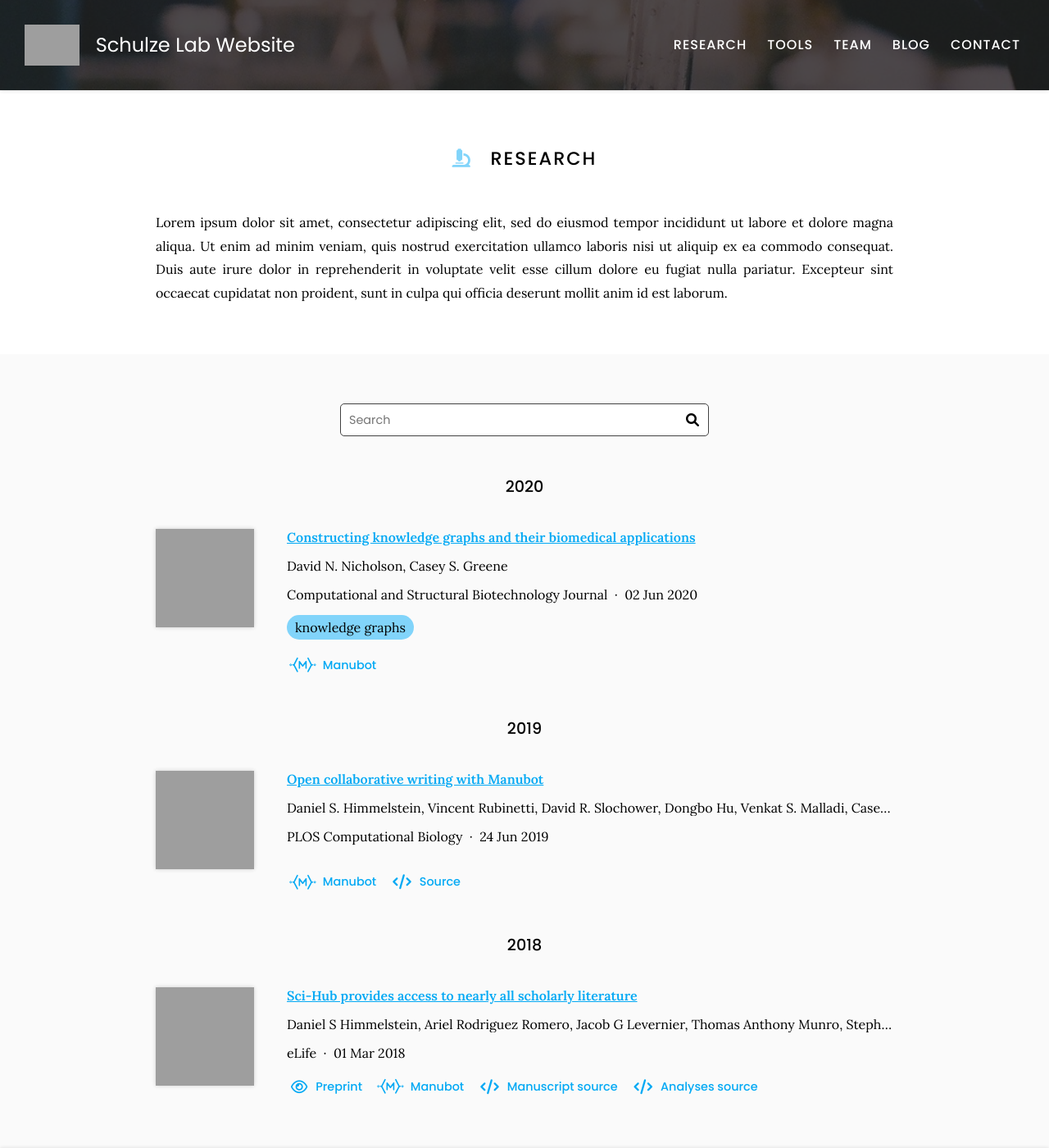
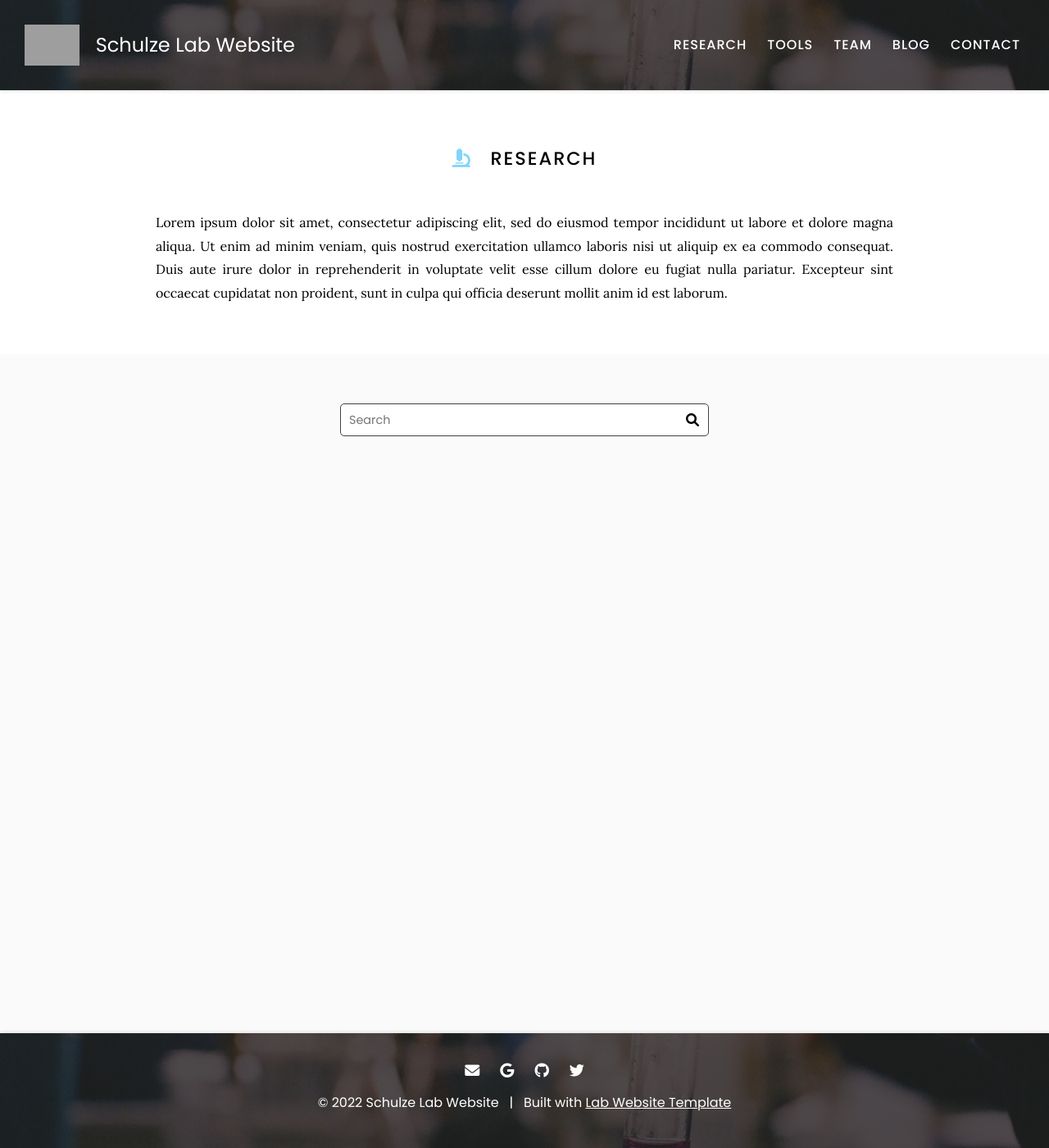
Before and after one commit to Schulze-lab/Schulze-lab-website, a Jekyll site: the page built from research/index.md, in a window 1280 px wide and 1400 px high. Shown: the whole window at 82% size. Built offline with Jekyll 4.4.1, drawn with Linux system fonts in a browser that asks for light colours; grey boxes are pictures that could not be loaded.

Commit message:
citations

```diff
--- a/_data/citations.yaml
+++ b/_data/citations.yaml
@@ -1,67 +1 @@
 # DO NOT EDIT, GENERATED AUTOMATICALLY FROM SOURCES.YAML (AND ELSEWHERE)
-# See https://github.com/greenelab/lab-website-template/wiki/Citations
-
-- id: doi:10.1016/j.csbj.2020.05.017
-  title: Constructing knowledge graphs and their biomedical applications
-  authors:
-  - David N. Nicholson
-  - Casey S. Greene
-  publisher: Computational and Structural Biotechnology Journal
-  date: '2020-06-02'
-  link: https://doi.org/gg7m48
-  image: https://ars.els-cdn.com/content/image/1-s2.0-S2001037020302804-gr1.jpg
-  extra-links:
-  - type: manubot
-    link: https://greenelab.github.io/knowledge-graph-review/
-  tags:
-  - knowledge graphs
-  _cache: 371e391cc663116136dc43f4c93ebdc2998f52a3abd67c7add918c3b9f4f98d9
-- id: doi:10.1371/journal.pcbi.1007128
-  title: Open collaborative writing with Manubot
-  authors:
-  - Daniel S. Himmelstein
-  - Vincent Rubinetti
-  - David R. Slochower
-  - Dongbo Hu
-  - Venkat S. Malladi
-  - Casey S. Greene
-  - Anthony Gitter
-  publisher: PLOS Computational Biology
-  date: '2019-06-24'
-  link: https://doi.org/c7np
-  image: https://journals.plos.org/ploscompbiol/article/figure/image?size=inline&id=info:doi/10.1371/journal.pcbi.1007128.g001&rev=2
-  repo: greenelab/meta-review
-  extra-links:
-  - type: manubot
-    link: https://greenelab.github.io/meta-review/
-  - type: source
-    link: https://github.com/greenelab/meta-review
-  - type: website
-    link: http://manubot.org/
-  _cache: 9b4d326347b4c43474de520edff579266c3c490e1baf4a2074ea151d6c90e318
-- id: doi:10.7554/eLife.32822
-  title: Sci-Hub provides access to nearly all scholarly literature
-  authors:
-  - Daniel S Himmelstein
-  - Ariel Rodriguez Romero
-  - Jacob G Levernier
-  - Thomas Anthony Munro
-  - Stephen Reid McLaughlin
-  - Bastian Greshake Tzovaras
-  - Casey S Greene
-  publisher: eLife
-  date: '2018-03-01'
-  link: https://doi.org/ckcj
-  image: https://iiif.elifesciences.org/lax:32822%2Felife-32822-fig8-v3.tif/full/863,/0/default.webp
-  extra-links:
-  - type: preprint
-    link: https://doi.org/10.7287/peerj.preprints.3100v1
-  - type: manubot
-    link: https://greenelab.github.io/scihub-manuscript/
-  - type: source
-    link: https://github.com/greenelab/scihub-manuscript
-    text: Manuscript source
-  - type: source
-    link: https://github.com/greenelab/scihub
-    text: Analyses source
-  _cache: 1510c88d1d7cdb29f090da47b0903118fa57243de166541c8ff31c614fc05604
```
Also changed, not shown: _data/sources.yaml (+24 -24 lines).
